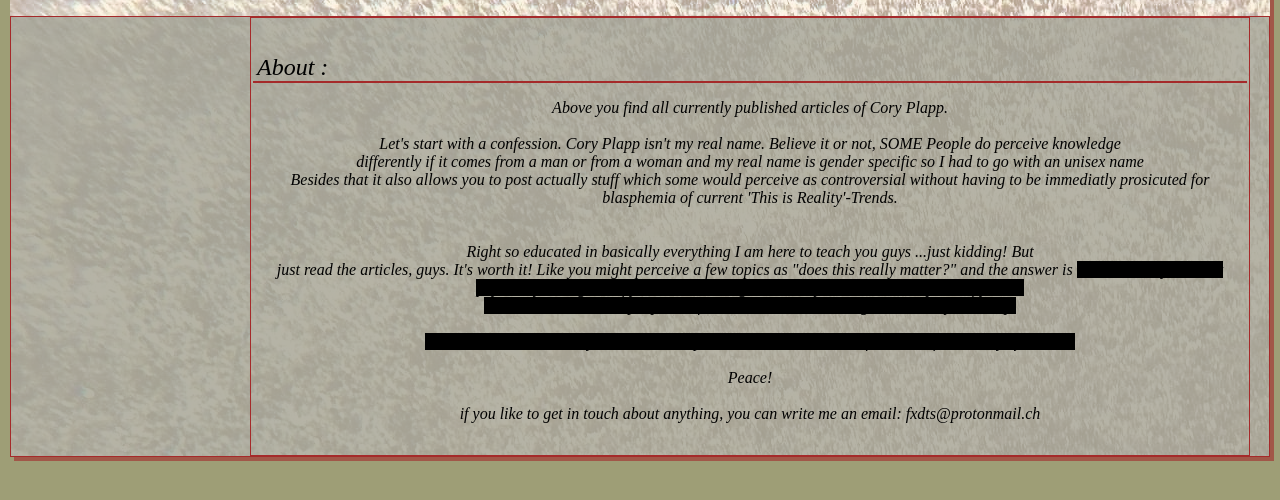
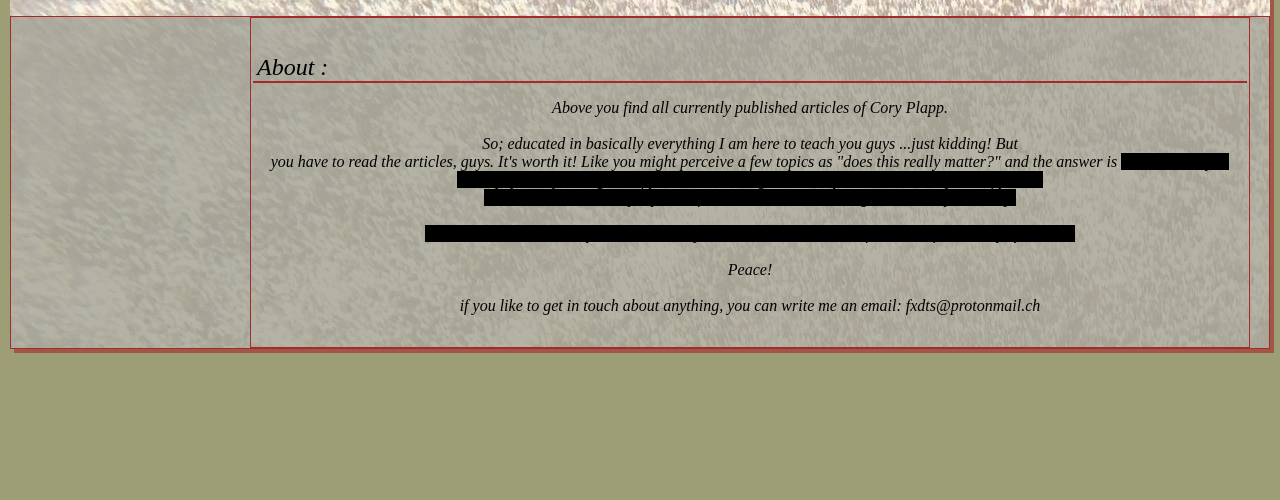
Before and after one commit to WebAppa/CoryPlapp, a plain HTML site: page index.html in a window 1280 px wide. Shown: the part 126-626 px from the top of the page. Drawn offline with Linux system fonts and the light colour scheme.

Commit message:
Update index.html

```diff
--- a/index.html
+++ b/index.html
@@ -45,13 +45,8 @@
                 Above you find all currently published articles of Cory Plapp.
 
                 <br><br>
-                Let's start with a confession. Cory Plapp isn't my real name. Believe it or not, SOME People do perceive knowledge <br>
-                differently if it comes from a man or from a woman and my real name is gender specific so I had to go with an unisex name <br>
-                Besides that it also allows you to post actually stuff which some would perceive as controversial without having to be immediatly prosicuted for
-                blasphemia of current 'This is Reality'-Trends. <br>
-                <br><br>
-                Right so educated in basically everything I am here to teach you guys ...just kidding! But <br>
-                just read the articles, guys. It's worth it! Like you might perceive a few topics as "does this really matter?" and the answer is
+                So; educated in basically everything I am here to teach you guys ...just kidding! But <br>
+                you have to read the articles, guys. It's worth it! Like you might perceive a few topics as "does this really matter?" and the answer is
                 <span>YES and NO</span><span> you won't physically die I guess if you're not reading them, but you'll be more in peace if you do </span>  <br>
                 <span>because some bullshit people confuse as the truth is causing unnecessary hardship.</span><br><br>
                     <span>The ones who wonder why can receive inspiration and answers here for some of these why-questions!</span>
```
